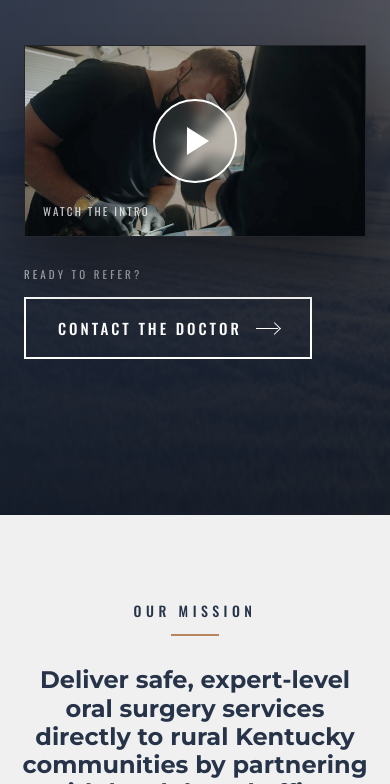
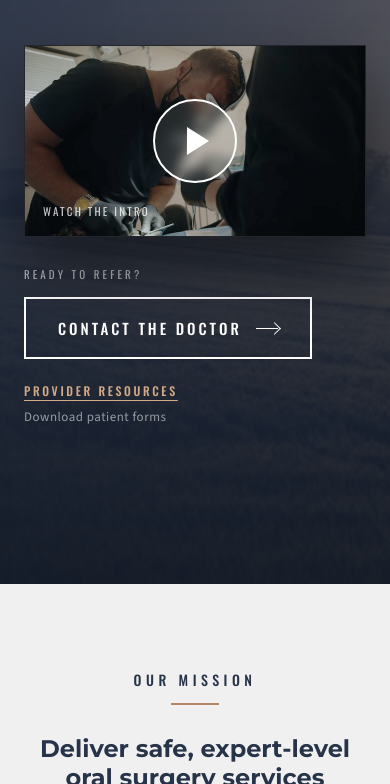
Before and after one commit to Apollo235298/STS---Claude-Design-Concept, a website: page sts-site/index.html in a window 390 px wide. Shown: the part 927-1711 px from the top of the page. Drawn offline with Linux system fonts and the light colour scheme.

Commit message:
Add Provider Resources links: hamburger menu, hero callout, footer Post-Op

```diff
--- a/sts-site/index.html
+++ b/sts-site/index.html
@@ -440,6 +440,36 @@
     border-top: 1px solid currentColor;
     border-right: 1px solid currentColor;
     transform: rotate(45deg);
+  }
+
+  .hero__resources {
+    display: block;
+    width: fit-content;
+    margin-top: 22px;
+    text-decoration: none;
+    transition: color .2s ease;
+  }
+  .hero__resources-label {
+    display: block;
+    width: fit-content;
+    font-family: var(--head-cond);
+    font-weight: 500;
+    text-transform: uppercase;
+    letter-spacing: 0.22em;
+    font-size: 12px;
+    color: var(--copper-soft);
+    text-decoration: underline;
+    text-underline-offset: 4px;
+    transition: color .2s ease;
+  }
+  .hero__resources:hover .hero__resources-label { color: #fff; }
+  .hero__resources-hint {
+    display: block;
+    margin-top: 6px;
+    font-family: var(--body);
+    letter-spacing: 0.04em;
+    font-size: 13px;
+    color: rgba(255,255,255,0.55);
   }
 
   .hero__meta {
@@ -1628,6 +1658,7 @@
   <nav class="nav__menu" id="navMenu" aria-label="Site navigation">
     <ul>
       <li><button type="button" data-contact-open>Providers</button></li>
+      <li><a href="https://providers.stsurgery.com/unlock">Provider Resources</a></li>
       <li><a href="https://forms.stsurgery.com">Patients</a></li>
       <li><a href="#reviews">Patient Reviews</a></li>
     </ul>
@@ -1689,6 +1720,10 @@
             Contact the Doctor
             <span class="arrow"></span>
           </button>
+          <a class="hero__resources" href="https://providers.stsurgery.com/unlock">
+            <span class="hero__resources-label">Provider Resources</span>
+            <span class="hero__resources-hint">Download patient forms</span>
+          </a>
         </div>
       </div>
     </div>
@@ -2175,7 +2210,7 @@
     <div class="footer__col">
       <h4>For Patients</h4>
       <ul>
-        <li><a href="#">Post-Op Instructions</a></li>
+        <li><a href="https://providers.stsurgery.com/unlock">Post-Op Instructions</a></li>
         <li><a href="https://g.page/r/CYkb9SAEt_azEBM/review" target="_blank" rel="noopener">Leave a Review</a></li>
         <li><a href="#">Contact Us</a></li>
         <li><a href="#">Privacy</a></li>
```
